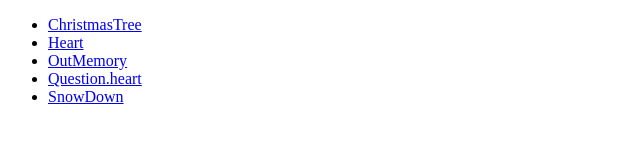
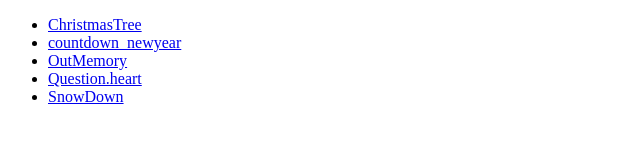
Before and after one commit to tuanda24/tuanda24.github.io, a plain HTML site: page index.html in a window 1280 px wide. Shown: the whole page, without its empty margins (0-640 px from the left). Drawn offline with Linux system fonts and the light colour scheme.

Commit message:
delpoy new

```diff
--- a/index.html
+++ b/index.html
@@ -10,7 +10,7 @@
     <div>
         <ul>
             <li><a href="./ChristmasTree/index.html">ChristmasTree</a></li>
-            <li><a href="./Heart/index.html">Heart</a></li>
+            <li><a href="./countdown_newyear/index.html">countdown_newyear</a></li>
             <li><a href="./OutMemory/index.html">OutMemory</a></li>
             <li><a href="./Question.heart/index.html">Question.heart</a></li>
             <li><a href="./SnowDown/index.html">SnowDown</a></li>
```
